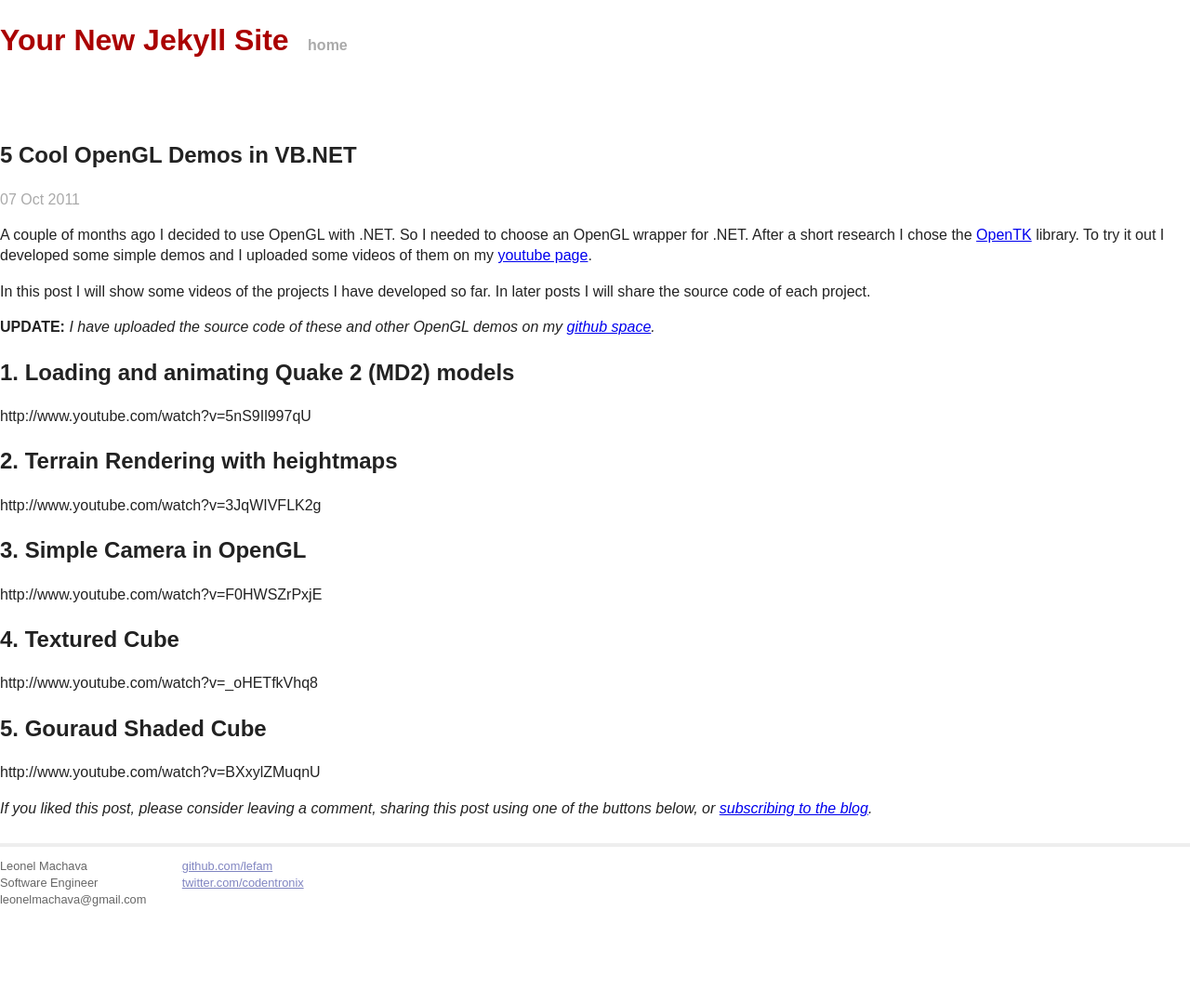
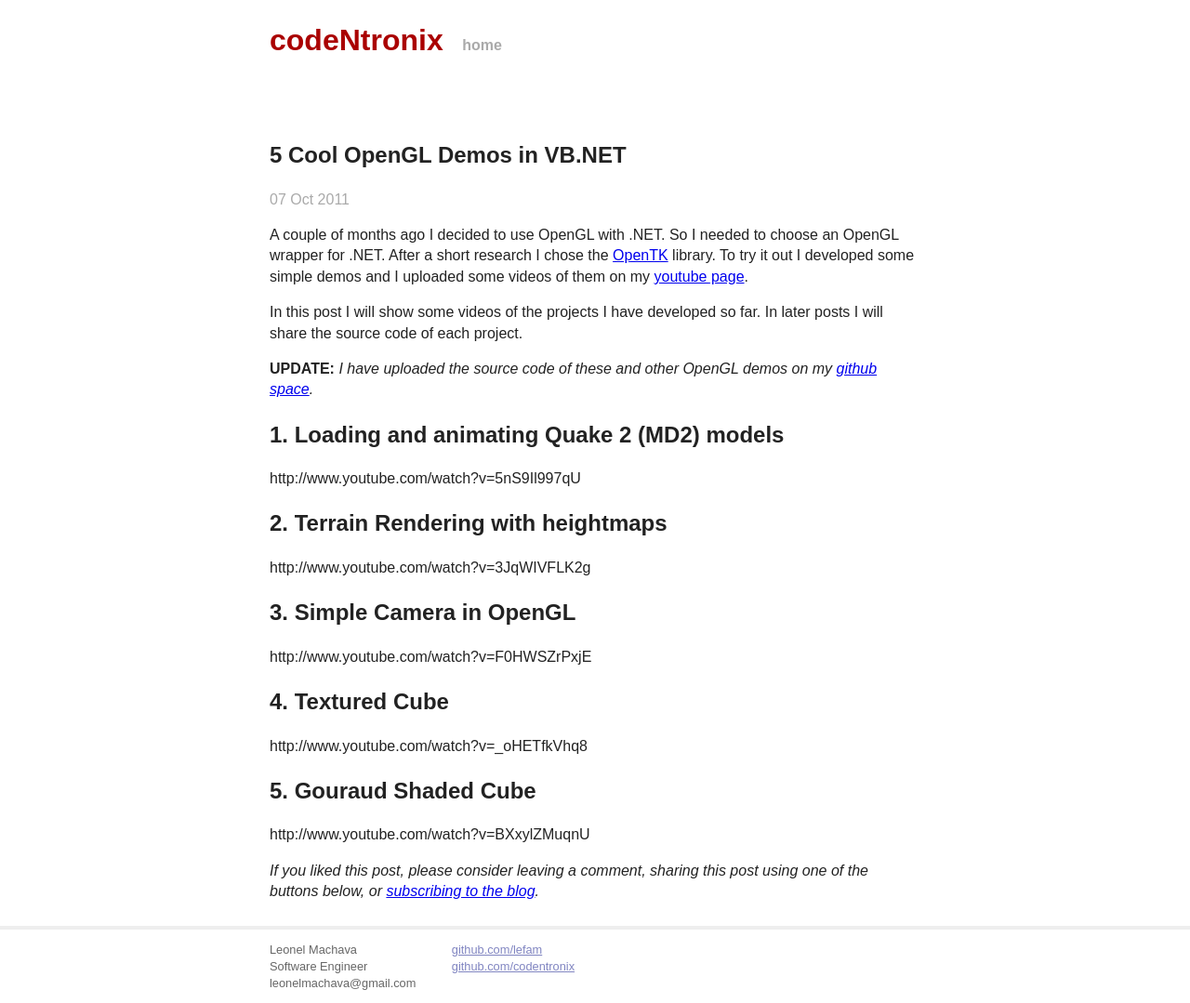
Before and after one commit to codentronix/codentronix.github.io, a Jekyll site: the page built from _posts/2011-10-07-5-cool-opengl-demos-in-vb-net.html, in a window 1280 px wide. Shown: the whole page at 93% size. Built offline with Jekyll 4.4.1, drawn with Linux system fonts in a browser that asks for light colours; nearby versions of some CDN libraries; Markdown is read by kramdown in place of the engine named in the settings; before the commit the page ends 990 px from its top, so only the background shows below that.

Commit message:
Refactoring and template improvements

```diff
--- a/_config.yml
+++ b/_config.yml
@@ -1,4 +1,28 @@
-name: Your New Jekyll Site
+name: codeNtronix
 markdown: redcarpet
 pygments: true
 permalink: /:year/:month/:day/:title/
+
+theme:
+  # Color for top bar, links, etc
+  highlight_color: '#3498db'
+
+  social:
+    github: lefam
+    #bitbucket: philipj
+    #hacker_news: swanson
+    #stackexchange: 348619
+    #stackoverflow: 348619
+    twitter: codentronix
+    #facebook: zuck
+    #tumblr: animalygifs
+    linkedin: leonelmachava
+    #gplus: 110552447039675960964
+
+  # "Hi, I'm _______"
+  name: Leonel Machava
+  email: leonelmachava@gmail.com
+  tagline: "half code / half electronics"
+
+  # Google Analytics key, leave blank to ignore
+  google_analytics_key: UA-xxxx-x
--- a/_layouts/default.html
+++ b/_layouts/default.html
@@ -23,25 +23,31 @@
       <![endif]-->
 
       <header class="header">
+        <div id='main-header-content'>
           <h1 class="title"><a href="/">{{ site.name }}</a></h1>
           <a class="extra" href="/">home</a>
+        </div>
       </header>
 
+      <main>
         {{ content }}
+      </main>
 
       <footer class="footer">
+        <div id='main-footer-content'>
           <div class="contact">
             <p>
-              Leonel Machava<br />
+              {{ site.theme.name }}<br />
               Software Engineer<br />
-              leonelmachava@gmail.com
+              {{ site.theme.email }}
             </p>
           </div>
           <div class="contact">
             <p>
-              <a href="https://github.com/lefam">github.com/lefam</a><br />
-              <a href="https://twitter.com/codentronix">twitter.com/codentronix</a><br />
+              <a href="http://github.com/{{ site.theme.social.github }}">github.com/{{ site.theme.social.github }}</a><br />
+              <a href="http://twitter.com/{{ site.theme.social.twitter }}">github.com/{{ site.theme.social.twitter }}</a><br />
             </p>
+          </div>
         </div>
       </footer>
 
--- a/_layouts/post.html
+++ b/_layouts/post.html
@@ -4,6 +4,6 @@ layout: default
 <h2>{{ page.title }}</h2>
 <p class="meta">{{ page.date | date_to_string }}</p>
 
-<div class="post">
+<section class="post">
 {{ content }}
-</div>
+</section>
--- a/css/main.css
+++ b/css/main.css
@@ -96,6 +96,24 @@ textarea {
 /* ==========================================================================
    Author's custom styles
    ========================================================================== */
+
+#main-header-content {
+  max-width: 700px;
+  margin: 0 auto;
+  padding: 0 5px;
+}
+
+#main-footer-content {
+  max-width: 700px;
+  margin: 0 auto;
+  padding: 0 5px;
+}
+
+main {
+  max-width: 700px;
+  margin: 0 auto;
+  padding: 0 5px;
+}
 
 /**** HOME ****/
 
```
Lines whose indentation alone changed are shown as unchanged.
